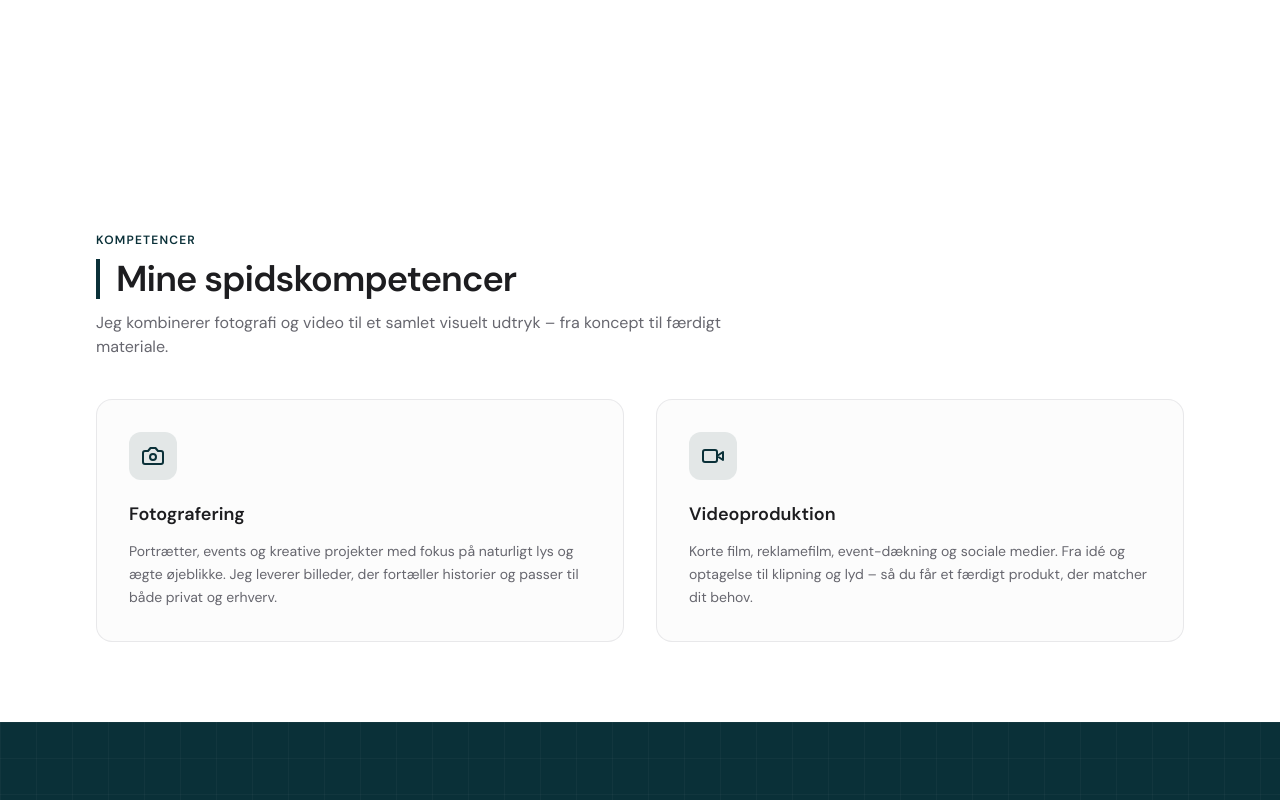
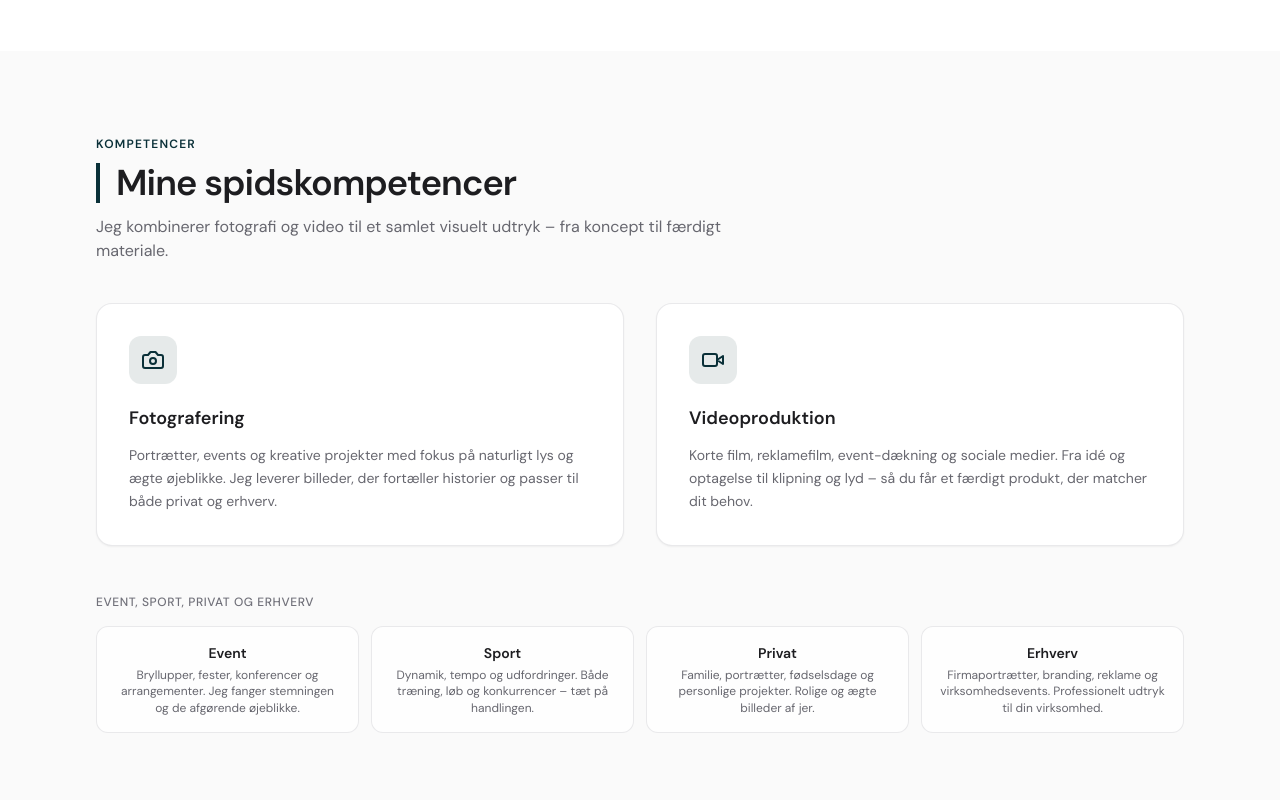
Before and after one commit to ItzLukaas/lukassvendsen, a Next.js app: page / in a window 1280 px wide. Shown: the part 1960-2760 px from the top of the page. Built offline with nearby package versions, Linux system fonts and the light colour scheme.

Commit message:
Update GallerySection and CompetenciesSection styles for improved layout and visual consistency. Adjust padding in GallerySection and modify background color in CompetenciesSection. Enhance competency display with new area titles and descriptions for better user engagement.

```diff
--- a/src/components/CompetenciesSection.tsx
+++ b/src/components/CompetenciesSection.tsx
@@ -7,7 +7,7 @@ export function CompetenciesSection() {
   return (
     <section
       id="spidskompetencer"
-      className="scroll-mt-28 bg-white min-h-[50vh] flex flex-col justify-center py-14 sm:py-16 lg:py-20"
+      className="scroll-mt-28 bg-zinc-50/80 py-14 sm:py-16 lg:py-20"
       aria-labelledby="spidskompetencer-heading"
     >
       <div className="mx-auto max-w-6xl px-4 sm:px-6 lg:px-8 w-full">
@@ -32,8 +32,7 @@ export function CompetenciesSection() {
             return (
               <article
                 key={skill.title}
-                className="group rounded-2xl border border-zinc-200/80 bg-zinc-50/50 p-6 sm:p-8 transition-all duration-300 ease-out hover:border-themeB/30 hover:bg-white hover:shadow-md hover:-translate-y-1 animate-slide-up-soft"
-                style={{ animationDelay: `${i * 0.1}s` }}
+                className="group rounded-2xl border border-zinc-200/80 bg-white p-6 sm:p-8 shadow-sm transition-all duration-300 ease-out hover:border-themeB/30 hover:shadow-md hover:-translate-y-0.5"
               >
                 <div className="flex h-12 w-12 items-center justify-center rounded-xl bg-themeB/10 text-themeB mb-5 group-hover:bg-themeB group-hover:text-white transition-colors">
                   <Icon className="h-6 w-6" aria-hidden />
@@ -48,6 +47,29 @@ export function CompetenciesSection() {
             );
           })}
         </div>
+
+        {competencies.areas?.length > 0 && (
+          <div className="mt-10 lg:mt-12">
+            <p className="text-xs font-medium text-zinc-500 uppercase tracking-wider mb-4">
+              {competencies.areasTitle}
+            </p>
+            <div className="grid grid-cols-2 sm:grid-cols-4 gap-3">
+              {competencies.areas.map((area) => (
+                <div
+                  key={area.title}
+                  className="rounded-xl border border-zinc-200/80 bg-white/80 p-4 text-center transition-colors hover:border-themeB/20 hover:bg-white"
+                >
+                  <p className="text-sm font-semibold text-foreground">
+                    {area.title}
+                  </p>
+                  <p className="mt-1 text-xs text-muted-foreground leading-snug">
+                    {area.description}
+                  </p>
+                </div>
+              ))}
+            </div>
+          </div>
+        )}
       </div>
     </section>
   );
--- a/src/components/GallerySection.tsx
+++ b/src/components/GallerySection.tsx
@@ -29,7 +29,7 @@ export function GallerySection() {
   return (
     <section
       id="galleri"
-      className="scroll-mt-28 bg-white py-28 sm:py-36 lg:py-44"
+      className="scroll-mt-28 bg-white pt-28 pb-14 sm:pt-36 sm:pb-16 lg:pt-44 lg:pb-20"
       aria-labelledby="galleri-heading"
     >
       <div className="mx-auto max-w-6xl px-4 sm:px-6 lg:px-8 mb-20 lg:mb-24">
```
